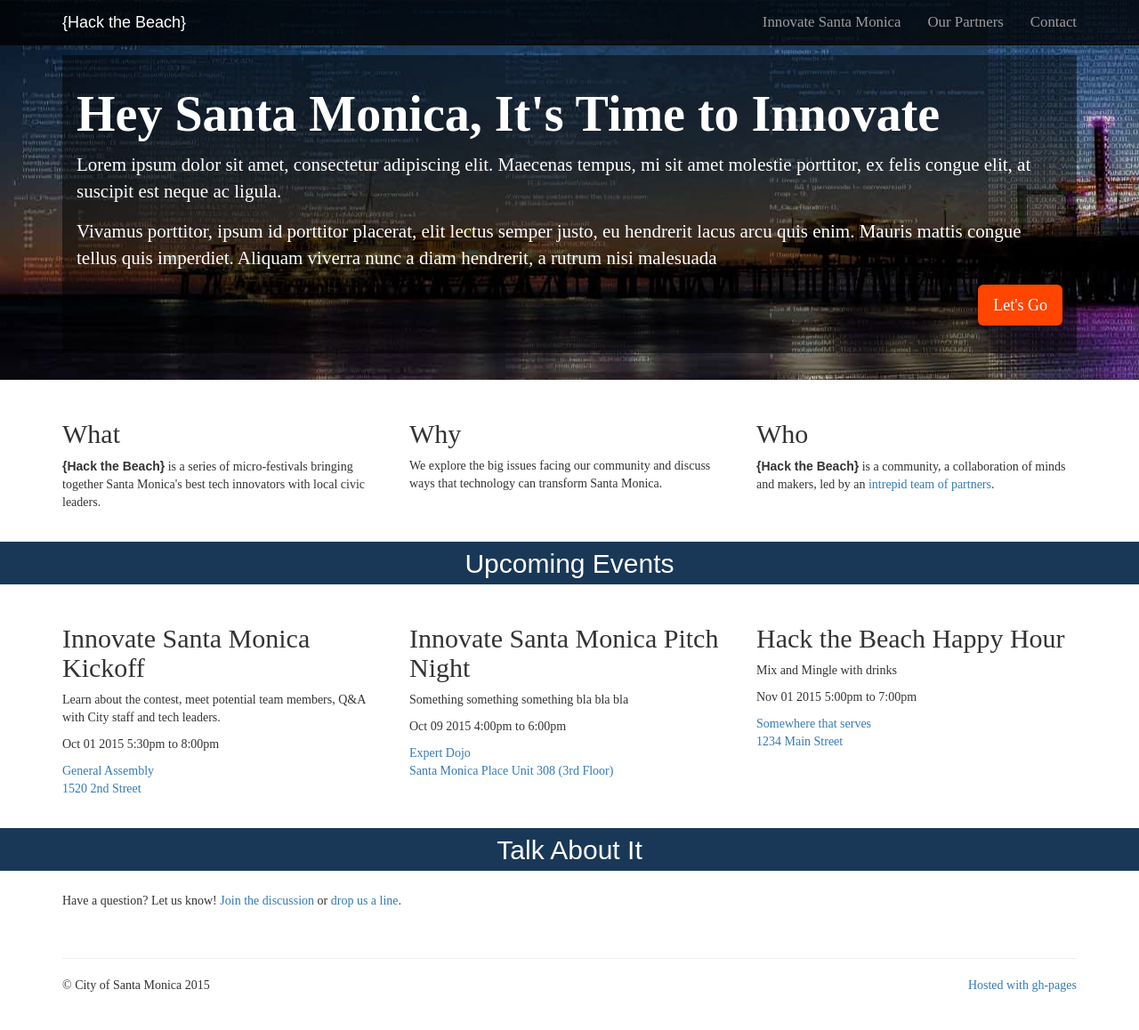
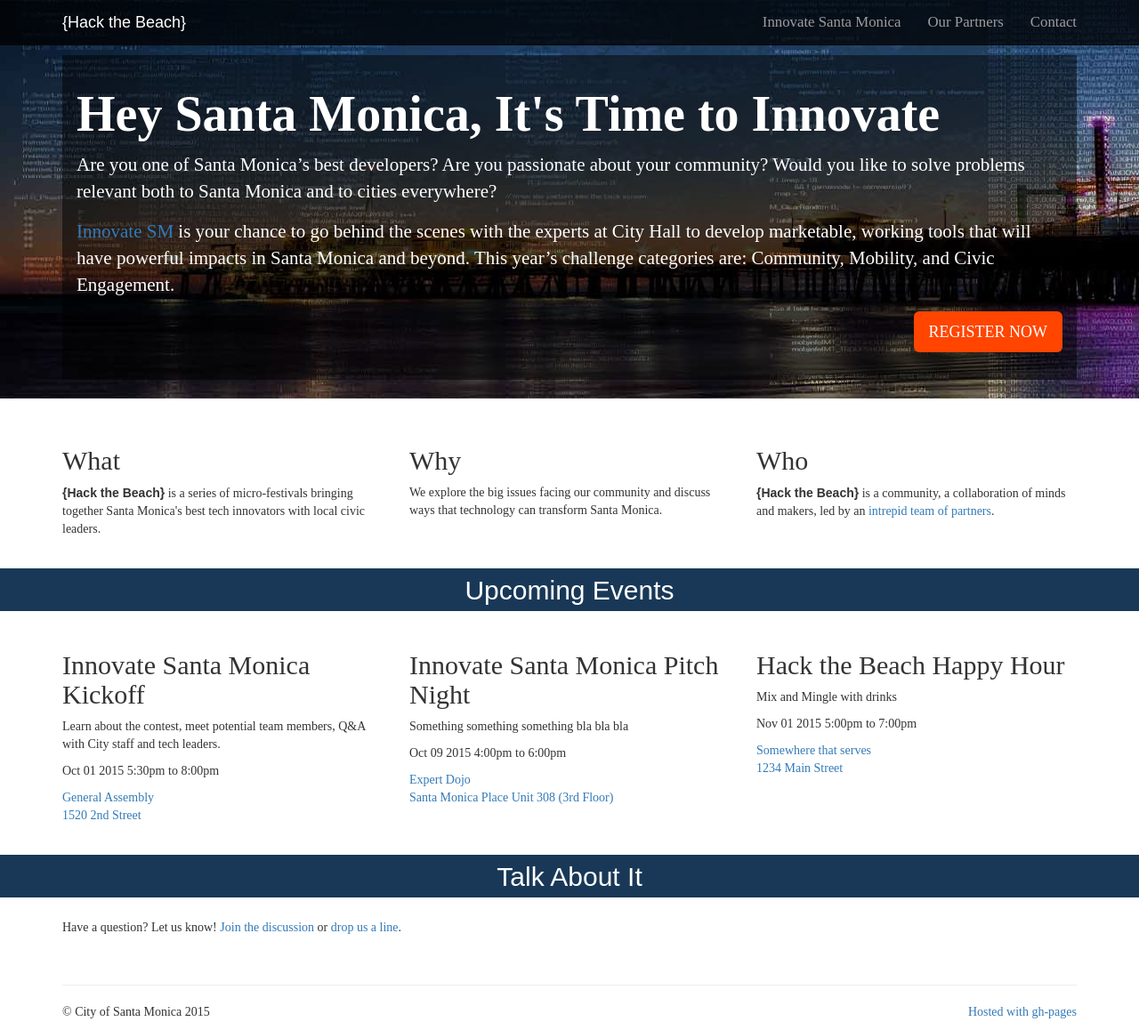
Before and after one commit to CityofSantaMonica/hackthebeach, a Jekyll site: the page built from index.html, in a window 1280 px wide and 1158 px high. Shown: the whole window at 89% size. Built offline with Jekyll 4.4.1, drawn with Linux system fonts in a browser that asks for light colours; nearby versions of some CDN libraries; comment, search, counter and statistics services are not loaded.

Commit message:
update language

```diff
--- a/_includes/index/jumbotron.html
+++ b/_includes/index/jumbotron.html
@@ -1,10 +1,10 @@
 <h1>Hey Santa Monica, It's Time to Innovate</h1>
 
-<p>Lorem ipsum dolor sit amet, consectetur adipiscing elit. Maecenas tempus, mi sit amet molestie porttitor, ex felis congue elit, at suscipit est neque ac ligula. </p>
+<p>Are you one of Santa Monica’s best developers? Are you passionate about your community? Would you like to solve problems relevant both to Santa Monica and to cities everywhere?</p>
 
-<p>Vivamus porttitor, ipsum id porttitor placerat, elit lectus semper justo, eu hendrerit lacus arcu quis enim. Mauris mattis congue tellus quis imperdiet. Aliquam viverra nunc a diam hendrerit, a rutrum nisi malesuada
+<p><a href="/innovate-santa-monica/">Innovate SM</a> is your chance to go behind the scenes with the experts at City Hall to develop marketable, working tools that will have powerful impacts in Santa Monica and beyond. This year’s challenge categories are: Community, Mobility, and Civic Engagement.
 </p>
 
 <p class="clearfix">
-  <a class="btn btn-default btn-lg pull-right" href="{{ site.baseurl }}/innovate-santa-monica">Let's Go <span class="fi fi-fw fi-circle-arrow-right"></span></a>
+  <a class="btn btn-default btn-lg pull-right" href="{{ site.baseurl }}/innovate-santa-monica">REGISTER NOW <span class="fi fi-fw fi-circle-arrow-right"></span></a>
 </p>
```
